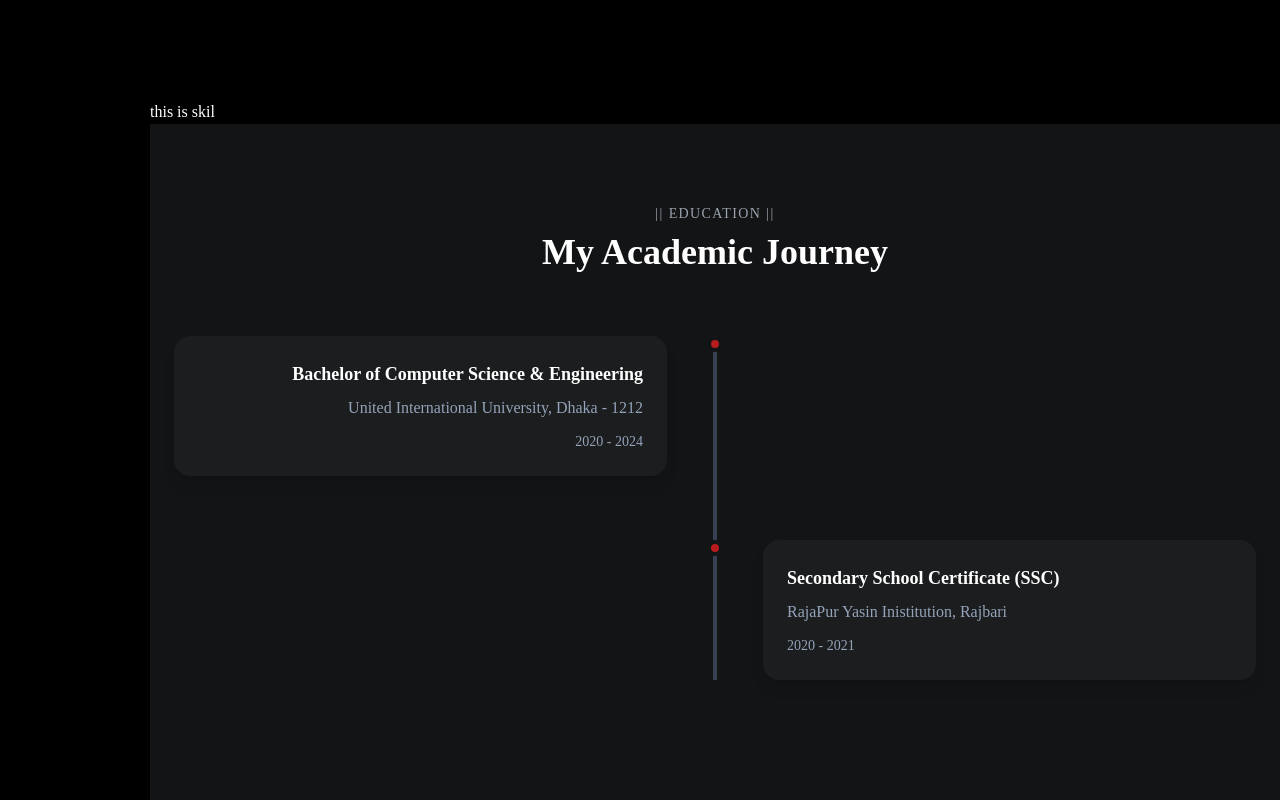
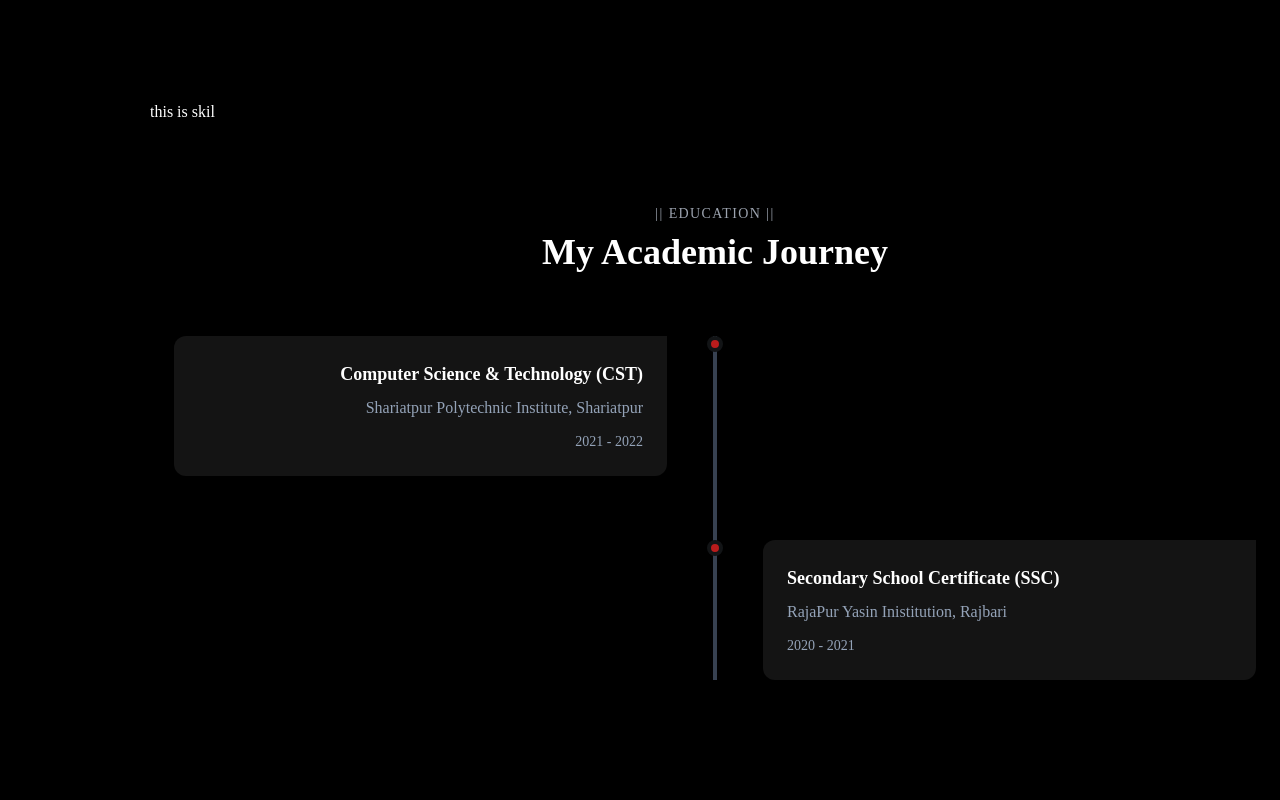
Before and after one commit to Marufsheikh404/p_portfolio, a React (Vite) app: page / in a window 1280 px wide. Shown: the part 1500-2300 px from the top of the page. Built offline with nearby package versions, Linux system fonts and the light colour scheme.

Commit message:
education section is done

```diff
--- a/src/Pages/Education.jsx
+++ b/src/Pages/Education.jsx
@@ -2,9 +2,9 @@
 const Education = () => {
     const timeline = [
         {
-            title: "Bachelor of Computer Science & Engineering",
-            institution: "United International University, Dhaka - 1212",
-            year: "2020 - 2024",
+            title: "Computer Science & Technology (CST)",
+            institution: "Shariatpur Polytechnic Institute, Shariatpur",
+            year: "2021 - 2022",
         },
         {
             title: "Secondary School Certificate (SSC)",
@@ -14,7 +14,7 @@ const Education = () => {
     ];
 
     return (
-        <section className="bg-[#121416] text-white py-20">
+        <section className="text-white py-20">
             <div className="max-w-6xl mx-auto px-6">
                 <div className="text-center mb-16">
                     <p className="text-gray-400 tracking-widest uppercase text-sm">
@@ -38,10 +38,10 @@ const Education = () => {
                                     }`}
                             >
                                 <div
-                                    className={`w-1/2 ${isLeft ? "pr-12 text-right" : "pl-12 "
+                                    className={`w-1/2 ${isLeft ? "pr-12 text-right " : "pl-12"
                                         }`}
                                 >
-                                    <div className="bg-[#1b1d1f] rounded-2xl p-6 shadow-lg hover:shadow-red-600/30 transition">
+                                    <div className="bg-[#141414] p-6 shadow-lg rounded-tl-xl  rounded-br-xl rounded-bl-xl hover:shadow-red-600/30 transition">
                                         <h3 className="text-lg font-semibold mb-2">{item.title}</h3>
                                         <p className="text-slate-400 mb-3">{item.institution}</p>
                                         <p className="text-slate-400 text-sm">{item.year}</p>
```
